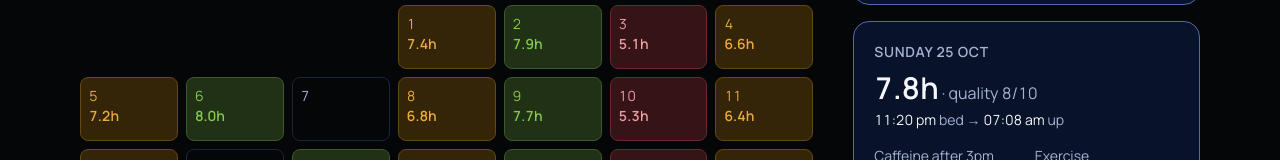
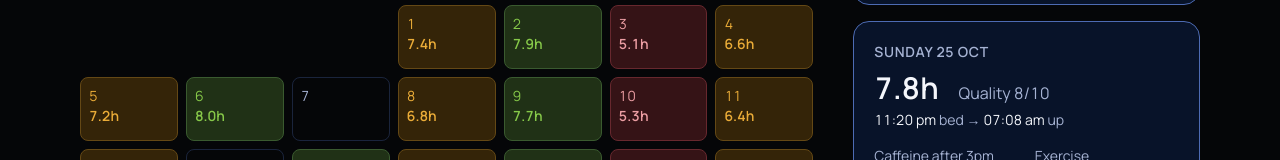
Before and after one commit to isaacnguyen10711-cpu/Lights-Off, a Next.js app in the folder lo-frontend/: page /dashboard in a window 1280 px wide. Shown: the part 330-490 px from the top of the page. Built offline with nearby package versions, Linux system fonts and the light colour scheme.

Commit message:
Put more space between the hours and quality in the night details

```diff
--- a/lo-frontend/components/NightDetails.tsx
+++ b/lo-frontend/components/NightDetails.tsx
@@ -14,10 +14,11 @@ const NightDetails = ({ log }: NightDetailsProps) => {
   return (
     <div className="h-full rounded-2xl border border-line bg-field p-4 md:p-5 xl:p-5">
       <p className={labelStyles}>{date}</p>
-      <p className="mt-2 md:mt-2 xl:mt-2 text-3xl md:text-3xl xl:text-3xl font-semibold tabular-nums">
-        {log.hoursSlept}h
-        <span className="text-sm md:text-sm xl:text-base font-normal text-muted"> · quality {log.quality}/10</span>
-      </p>
+      {/* hours and quality side by side with some space between */}
+      <div className="mt-2 md:mt-2 xl:mt-2 flex items-baseline gap-4 md:gap-4 xl:gap-5 tabular-nums">
+        <p className="text-3xl md:text-3xl xl:text-3xl font-semibold">{log.hoursSlept}h</p>
+        <p className="text-sm md:text-sm xl:text-base text-muted">Quality {log.quality}/10</p>
+      </div>
       <p className="mt-1 md:mt-1 xl:mt-1 text-sm md:text-sm xl:text-sm text-muted tabular-nums">
         <span className="text-strong">{bed}</span> bed &rarr; <span className="text-strong">{up}</span> up
       </p>
```
